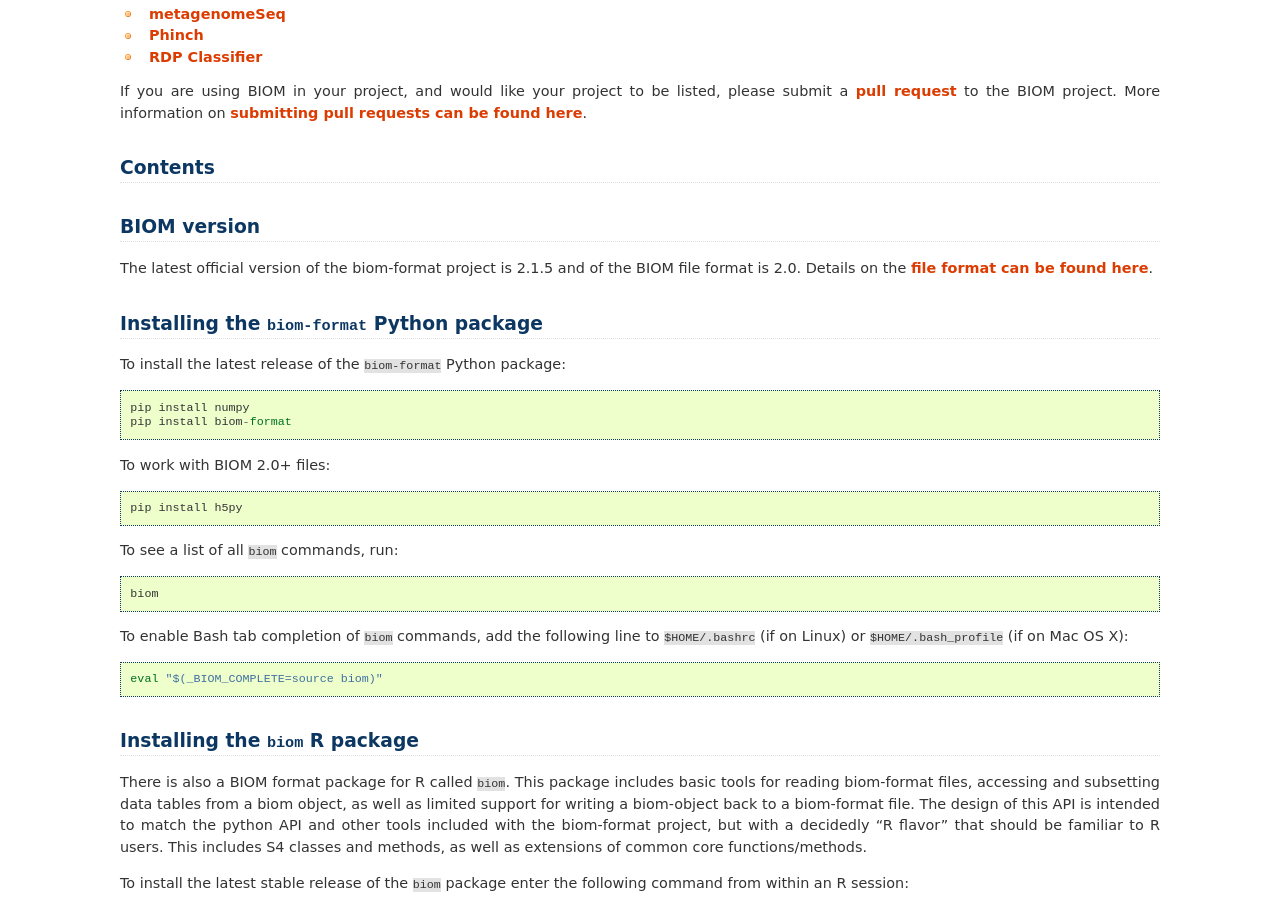
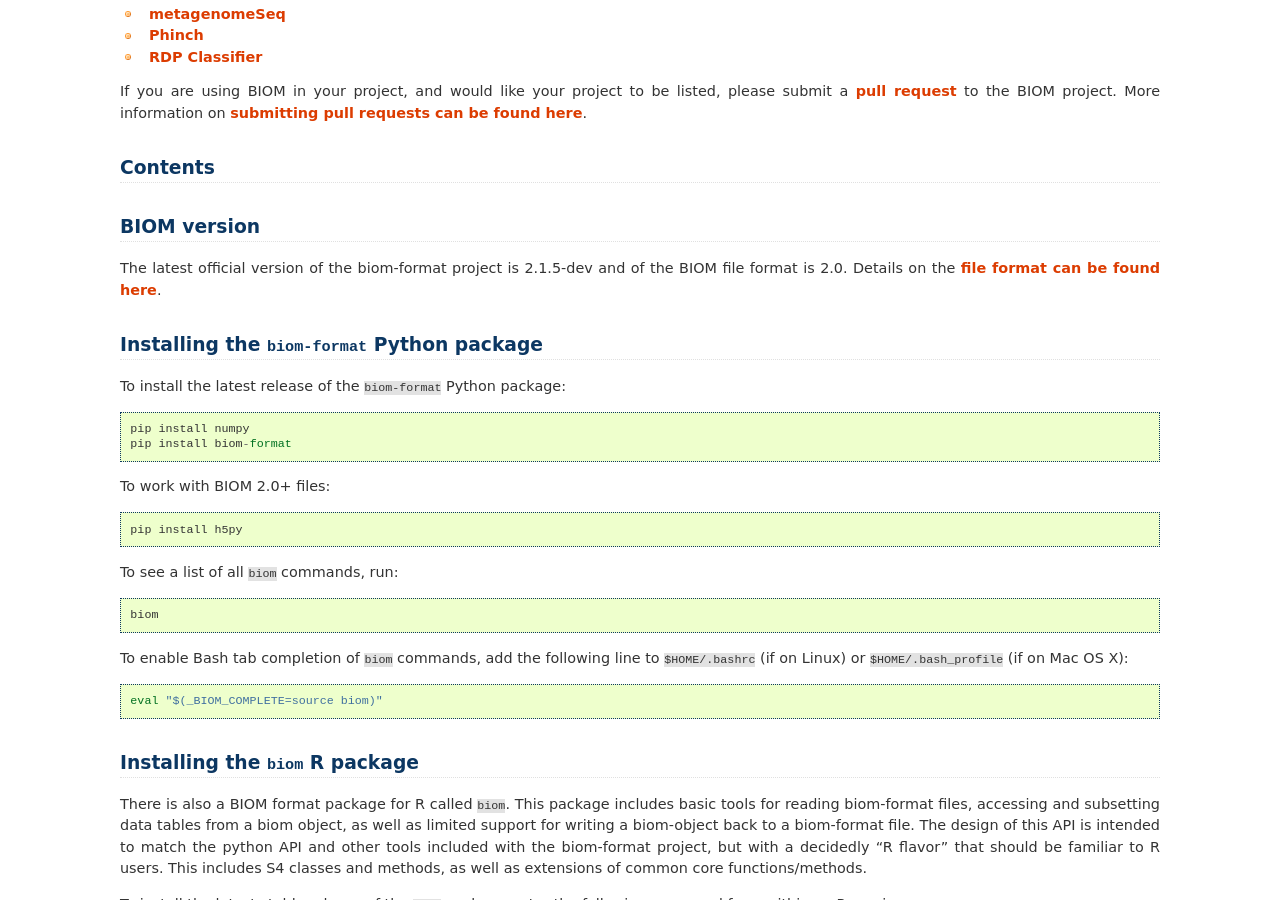
Before and after one commit to biocore/biom-format, a Sphinx documentation site: the page built from doc/index.rst, in a window 1280 px wide and 900 px high, scrolled down 984 px. Built offline with Sphinx 7.4.7, drawn with Linux system fonts in a browser that asks for light colours; formulas are drawn with MathJax 3; pages that are not in the unit, such as notebooks, are missing from menus.

Commit message:
updated version strings

```diff
--- a/doc/conf.py
+++ b/doc/conf.py
@@ -66,8 +66,8 @@ copyright = u'2011-2015, The BIOM Format Development Team'
 # built documents.
 #
 # The full version, including alpha/beta/rc tags.
-version = "2.1.5"
-release = "2.1.5"
+version = "2.1.5-dev"
+release = "2.1.5-dev"
 
 # The language for content autogenerated by Sphinx. Refer to documentation
 # for a list of supported languages.
--- a/setup.py
+++ b/setup.py
@@ -35,7 +35,7 @@ __copyright__ = "Copyright 2011-2013, The BIOM Format Development Team"
 __credits__ = ["Greg Caporaso", "Daniel McDonald", "Jose Clemente",
                "Jai Ram Rideout", "Jorge Cañardo Alastuey", "Michael Hall"]
 __license__ = "BSD"
-__version__ = "2.1.5"
+__version__ = "2.1.5-dev"
 __maintainer__ = "Daniel McDonald"
 __email__ = "mcdonadt@colorado.edu"
 
```
Also changed, not shown: ChangeLog.md (+5 -0 lines), 1 other file.
